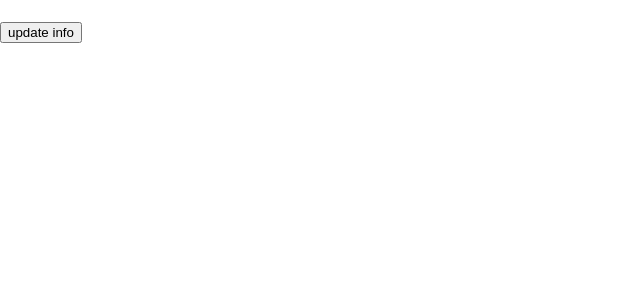
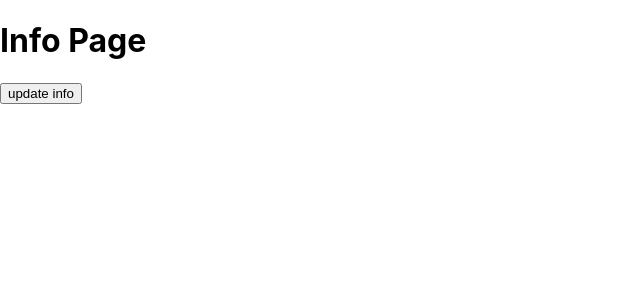
Before and after one commit to AbdellahBouarguan/next-js-puppeteer, a Next.js app: page /myInfo in a window 1280 px wide. Shown: the top 300 px of the page, without its empty margins (0-640 px from the left). Built offline with nearby package versions, Linux system fonts and the light colour scheme.

Commit message:
second commit

```diff
--- a/pages/myInfo.js
+++ b/pages/myInfo.js
@@ -5,8 +5,7 @@ function myInfo(props) {
 
   return (
     <div>
-      <h1>{props.usr}</h1>
-      <h2>{props.pass}</h2>
+      <h1>Info Page</h1>
       <button
         onClick={() => {
           axios
```
